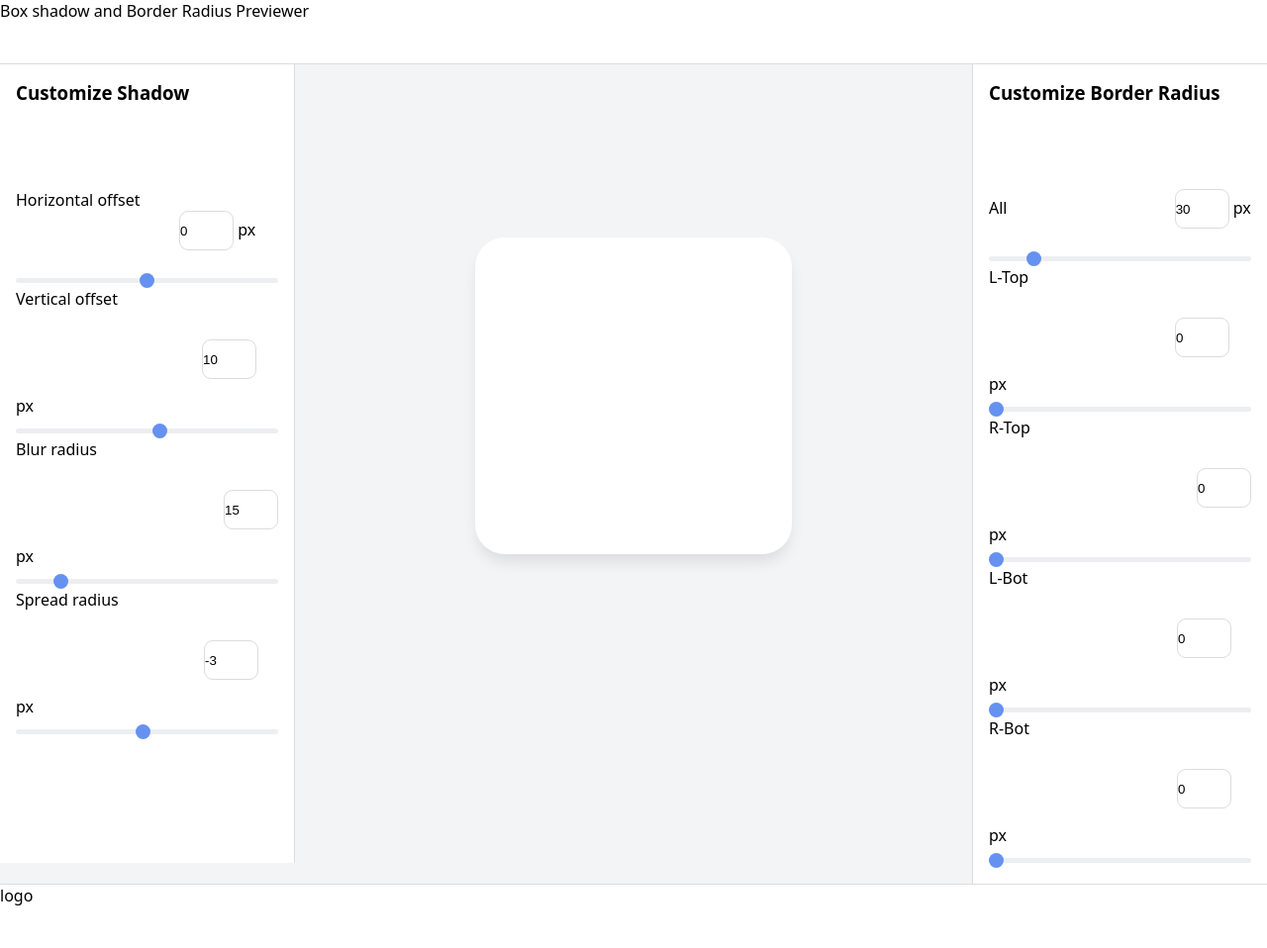
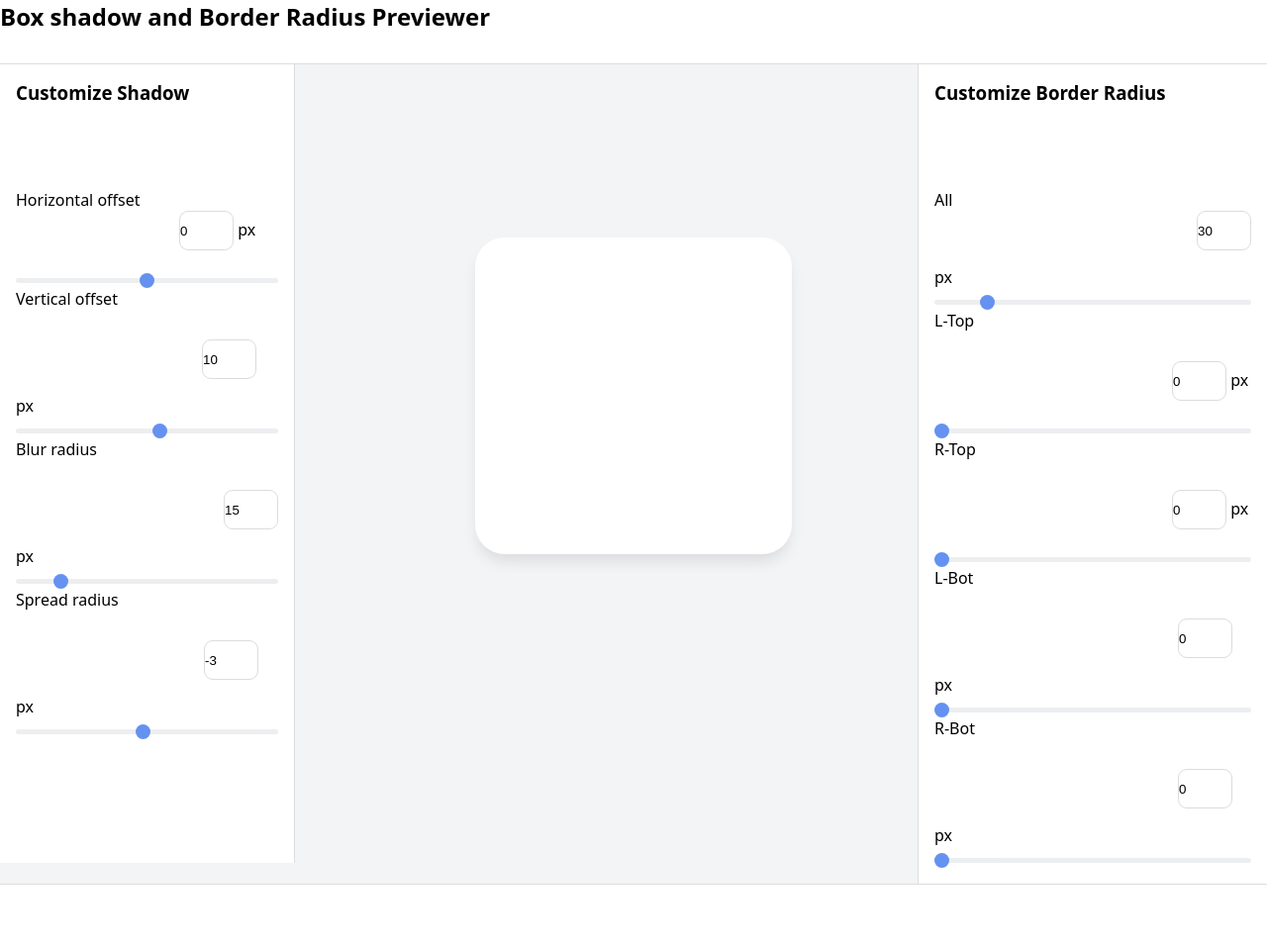
Before and after one commit to JoaoRenato2/Border-radius-Previewer, a plain HTML site: page index.html in a window 1280 px wide. Shown: the whole page at 99% size. Drawn offline with Linux system fonts and the light colour scheme.

Commit message:
finishing the css

```diff
--- a/index.html
+++ b/index.html
@@ -9,7 +9,7 @@
 </head>
 <body>
   <header>
-    Box shadow and Border Radius Previewer
+    <h2>Box shadow and Border Radius Previewer</h2>
   </header>
   <main>
     <div class="container">
@@ -130,7 +130,7 @@
 
   </main>
   <footer>
-    logo
+
   </footer>
   <script src="index.js"></script>
 </body>
--- a/style.css
+++ b/style.css
@@ -185,3 +185,23 @@ h3{
   font-weight: 500;
   font-size: 1.6rem;
 }
+
+#allref{
+  margin-left: 26.5rem;
+}
+
+#l-topref{
+  margin-left: 24rem;
+}
+
+#r-topref{
+  margin-left: 24rem;
+}
+
+#l-botref{
+  margin-left: 24.6rem;
+}
+
+#r-botref{
+  margin-left: 24.6rem;
+}
```
